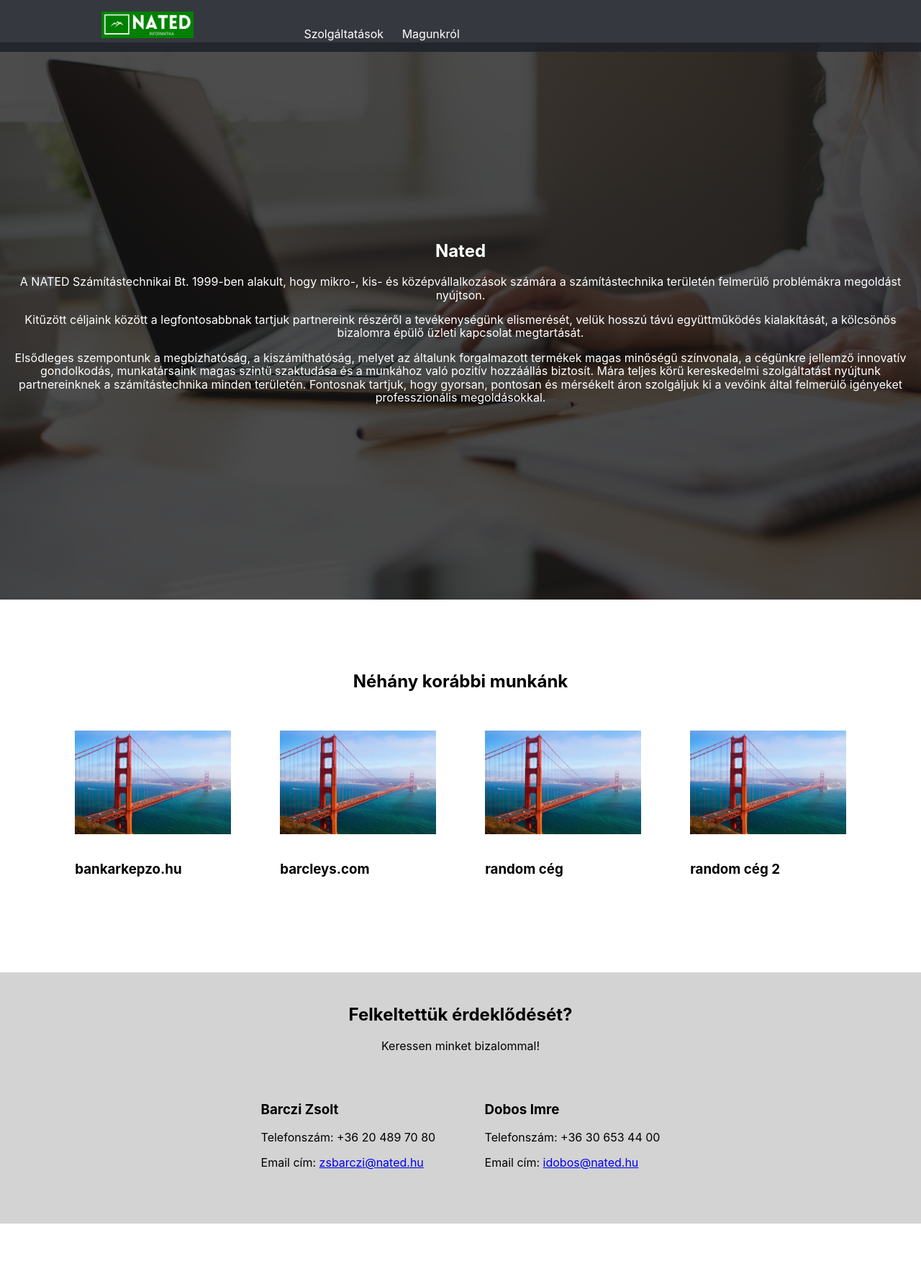
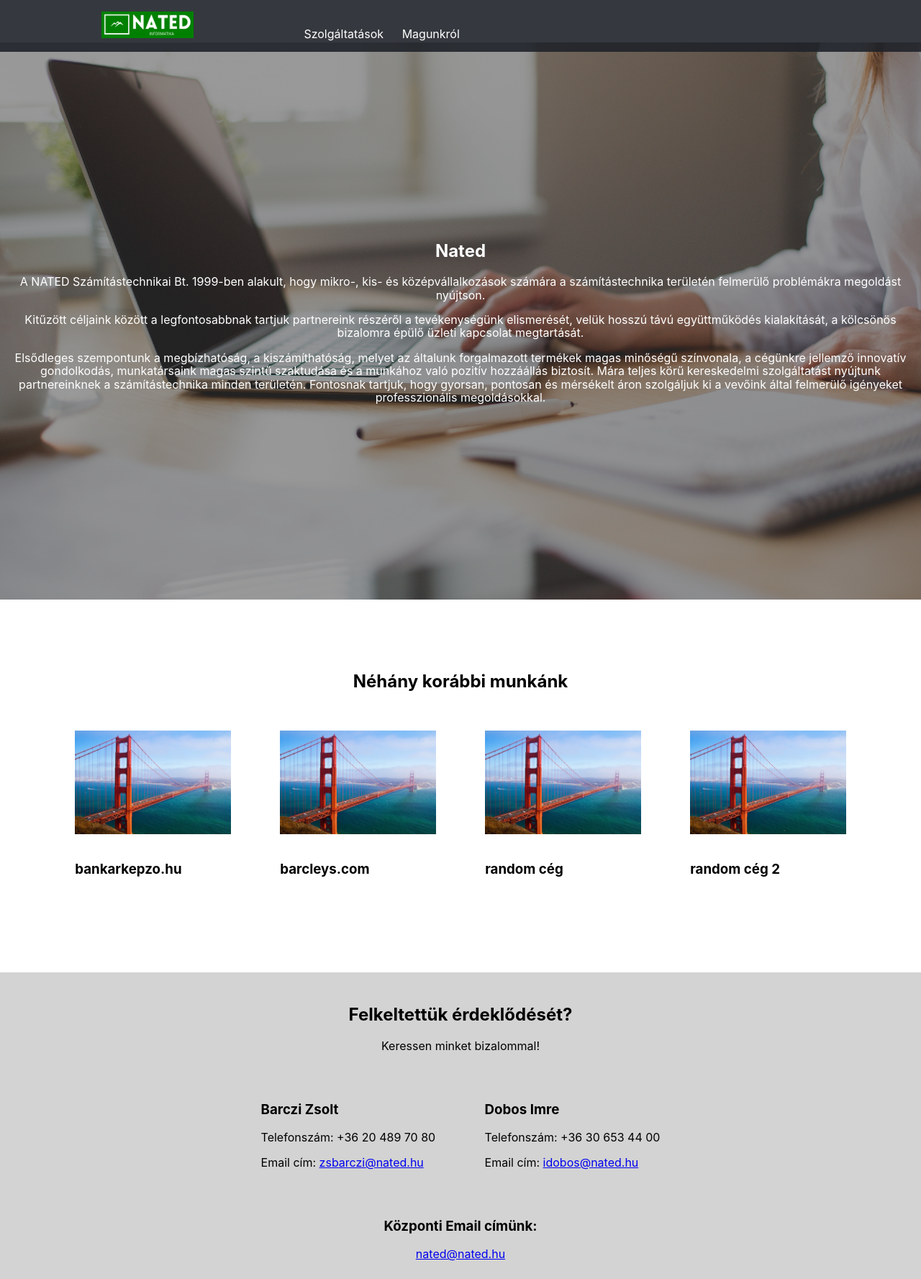
Before and after one commit to MichaelBarcley/nated, a React (Create React App) app: page / in a window 1280 px wide. Shown: the whole page at 72% size. Before the commit the page ends 1700 px from the top, so only its background shows below. Built offline with nearby package versions, Linux system fonts and the light colour scheme.

Commit message:
add main email address to contactus

```diff
--- a/src/Components/ContactUs.js
+++ b/src/Components/ContactUs.js
@@ -21,6 +21,10 @@ const contactus = () => {
                     <p>Email cím: <a href="mailto:idobos@nated.hu">idobos@nated.hu</a></p>
                 </div>
             </div>
+            <div className="interested">
+                <h3>Központi Email címünk:</h3>
+                <a href="mailto:nated@nated.hu">nated@nated.hu</a>
+            </div>
         </div>
     );
 };
--- a/src/Components/NatedIntro.css
+++ b/src/Components/NatedIntro.css
@@ -1,5 +1,5 @@
 .NatedIntro {
-    background-image: linear-gradient(rgba(0, 0, 0, 0.7), rgba(0, 0, 0, 0.7)),url(../Resources/landing-background.jpg);
+    background-image: linear-gradient(rgba(0, 0, 0, 0.4), rgba(0, 0, 0, 0.4)),url(../Resources/landing-background.jpg);
     background-size: cover;
     background-position: center;
     min-height: 50%;
```
